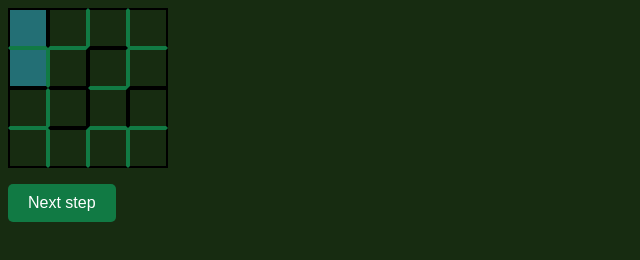
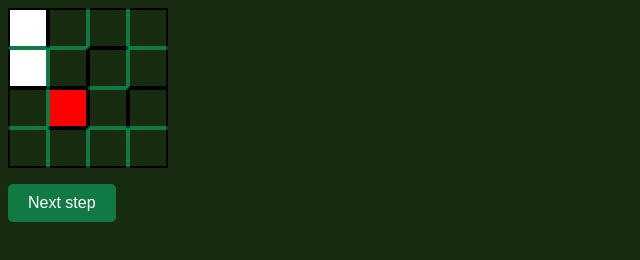
Before and after one commit to MaxusTheOne/mazeSolver, a plain HTML site: page index.html in a window 1280 px wide. Both pictures are taken after a click on the element "Next step". Shown: the whole page, without its empty margins (0-640 px from the left). Drawn offline with Linux system fonts and the light colour scheme.

Commit message:
It works

```diff
--- a/controller.js
+++ b/controller.js
@@ -6,8 +6,8 @@ view.createHtmlMaze(model.maze);
 
 function init(){
     console.log("controller init");
-    view.init()
     model.init()
+    view.init(model)
     goToStart()
 
 }
@@ -19,10 +19,14 @@ function goToStart(){
 }
 
 function stepOnce(){
-    const cell = model.walkOnce()
-    console.log(cell);
+    const pathList = model.walkOnce()
+    const cell = pathList[0]
+
+
+
 
     view.markVisited(cell.row, cell.col)
+    view.changePath(pathList)
 }
 
 window.stepOnce = stepOnce;
--- a/model.js
+++ b/model.js
@@ -12,7 +12,7 @@ const maze = {
   "rows": 4,
   "cols": 4,
   "start": {"row": 0, "col": 0},
-  "goal": {"row": 2, "col": 3},
+  "goal": {"row": 2, "col": 1},
   "maze":
   [
     [{"row":0,"col":0,"north":true,"east":true,"west":true,"south":false},
@@ -55,32 +55,52 @@ function mazeToGrid(maze){
 
 function cellToChoices(cell){
     let choices = []
-    directions.forEach(direction =>{ if(!maze.maze[cell.row][cell.col][direction] && visitedGrid.get(cell.row + directionToRowCol[direction][0], cell.col + directionToRowCol[direction][1]) != 1 ){ choices.push(direction)}})
+    if (!cell || typeof cell.row === 'undefined' || typeof cell.col === 'undefined') {
+        console.error("Invalid cell:", cell);
+        return choices;
+    }
+
+
+    directions.forEach(direction =>{ if(!maze.maze[cell.row][cell.col][direction] && direction != fromDirection ){ choices.push(direction)}})
+    // console.log("Choices: ", choices);
 
     return choices
 }
 
 function walkOnce() {
     const currentCell = visitedStack.peek()
-    directions.forEach(direction => {if(direction == currentCell.choices[0]){
-        const nextCell = visitedGrid.get(currentCell.row + directionToRowCol[direction][0], currentCell.col + directionToRowCol[direction][1])
-        if (visitedGrid.get(currentCell.row + directionToRowCol[direction][0], currentCell.col + directionToRowCol[direction][1]) == 1){
-            console.log("Already visited: ", nextCell);
-            currentCell.choices.shift()
-            walkOnce()
-        }
-        move(direction)
-    }})
+    if (currentCell.choices == undefined) currentCell.choices = cellToChoices(currentCell)
+
+
     if (currentCell.choices.length == 0){
+        console.log("popping the stack");
         visitedStack.pop()
+        console.log("Stack after pop: ");
+        visitedStack.dump()
         walkOnce()
     }
-    return visitedStack.peek()
+    directions.forEach(direction => {
+        if (currentCell.choices){
+        if (direction == currentCell.choices[0]) {
+            const nextCell = visitedGrid.get(currentCell.row + directionToRowCol[direction][0], currentCell.col + directionToRowCol[direction][1])
+            if (nextCell == 1) {
+                // console.log("Already visited: ", nextCell);
+                currentCell.choices.shift()
+                walkOnce()
+                return
+            }
+            move(direction)
+            return
+        }
+    }
+    })
+
+    return visitedStack.toList()
 }
 
 function pushCellToStack(row, col){
     let cell = maze.maze[row][col]
-    let choices = cellToChoices(cell)
+    let choices = cellToChoices(cell).forEach(choice => {if (choice != fromDirection) return choice})
     visitedStack.push({row: cell.row, col: cell.col, choices: choices})
     visitedGrid.set(row, col, 1)
     return cell;
@@ -89,29 +109,54 @@ function pushCellToStack(row, col){
 function move(direction){
     const currentCell = visitedStack.peek()
     let cell;
+    // console.log("from: ", currentCell.row, currentCell.col);
+
 
     switch (direction) {
         case "south":
             fromDirection = "north"
+            removeDirecFromTopCell("south")
+            // console.log("Attempting to move south to: ", currentCell.row + 1, currentCell.col);
             cell = pushCellToStack(currentCell.row + 1, currentCell.col)
+
             return cell
         case "north":
             fromDirection = "south"
+            removeDirecFromTopCell("north")
+            // console.log("Attempting to move north to: ", currentCell.row - 1, currentCell.col);
             cell = pushCellToStack(currentCell.row - 1, currentCell.col)
+
             return cell
         case "east":
             fromDirection = "west"
+            removeDirecFromTopCell("east")
+            // console.log("Attempting to move east to: ", currentCell.row, currentCell.col + 1);
             cell = pushCellToStack(currentCell.row, currentCell.col + 1)
+
             return cell
         case "west":
             fromDirection = "east"
+            removeDirecFromTopCell("west")
+            // console.log("Attempting to move west to: ", currentCell.row, currentCell.col - 1);
             cell = pushCellToStack(currentCell.row, currentCell.col - 1)
+
             return cell
         default:
             break;
     }
 }
 
+function removeDirecFromTopCell(direction){
+    const currentCell = visitedStack.pop()
+    let newChoices = currentCell.choices.forEach(choice => {if (choice != direction) return choice})
+    currentCell.choices = newChoices
+    visitedStack.push(currentCell)
+    return currentCell
+}
+
+function checkForGoal(row, col){
+    return row == maze.goal.row && col == maze.goal.col
+}
 
 
-export {maze, goToStart, walkOnce, init};
+export {maze, goToStart, walkOnce, init}
--- a/styling.css
+++ b/styling.css
@@ -19,19 +19,21 @@ body {
     box-sizing: border-box;
 }
 
-
 /* Styling for the path in the maze */
 .visited {
     background-color: #236f75;
 }
+.path {
+    background-color: #fff;
+}
 
 /* Styling for the start point in the maze */
-.maze-start {
+.start {
     background-color: #0f0;
 }
 
 /* Styling for the end point in the maze */
-.maze-end {
+.goal {
     background-color: #f00;
 }
 
--- a/types/stack.js
+++ b/types/stack.js
@@ -1,8 +1,10 @@
+import Node from './node.js';
 export default class Stack {
     constructor(){
         this.head = null
     }
-    push(node){
+    push(value){
+        const node = new Node(value)
         node.next = this.head
         this.head = node
 
@@ -13,10 +15,28 @@ export default class Stack {
         if (this.head) {
             this.head = this.head.next;
         }
-        return node;
+        return node.data;
     }
 
     peek(){
-        return this.head
+        return this.head.data
+    }
+
+    dump(){
+        let node = this.head;
+        while (node){
+            console.log(node.data);
+            node = node.next;
+        }
+    }
+
+    toList(){
+        let node = this.head;
+        let list = [];
+        while (node){
+            list.push(node.data);
+            node = node.next;
+        }
+        return list;
     }
 }
--- a/view.js
+++ b/view.js
@@ -3,9 +3,10 @@ export function init(){
     document.getElementById("stepButton").addEventListener("click", function() {
         console.log("Step button clicked");
         controller.stepOnce()
-        // Add your logic to start the maze solver here
     });
 }
+
+let lastPath = [];
 
 export function createHtmlMaze(maze) {
     console.log("Creating Maze");
@@ -30,10 +31,30 @@ export function createHtmlMaze(maze) {
             if (cell.west) {
                 cellHtml.classList.add("west");
             }
+            if (cell.row === maze.goal.row && cell.col === maze.goal.col) {
+                cellHtml.classList.add("goal");
+            }
             mazeHtml.appendChild(cellHtml);
         }
     }
 
+}
+
+export function changePath(newList){
+    lastPath.forEach(cell => {
+        let cellHtml = document.getElementById("cell-" + cell.row + "-" + cell.col);
+        if (cellHtml) {
+            cellHtml.classList.remove("path");
+        }
+    });
+    newList.forEach(cell => {
+        let cellHtml = document.getElementById("cell-" + cell.row + "-" + cell.col);
+        if (cellHtml) {
+            cellHtml.classList.add("path");
+        }
+    });
+    lastPath = newList;
+    return lastPath;
 }
 
 export function markVisited(row, col){
```
